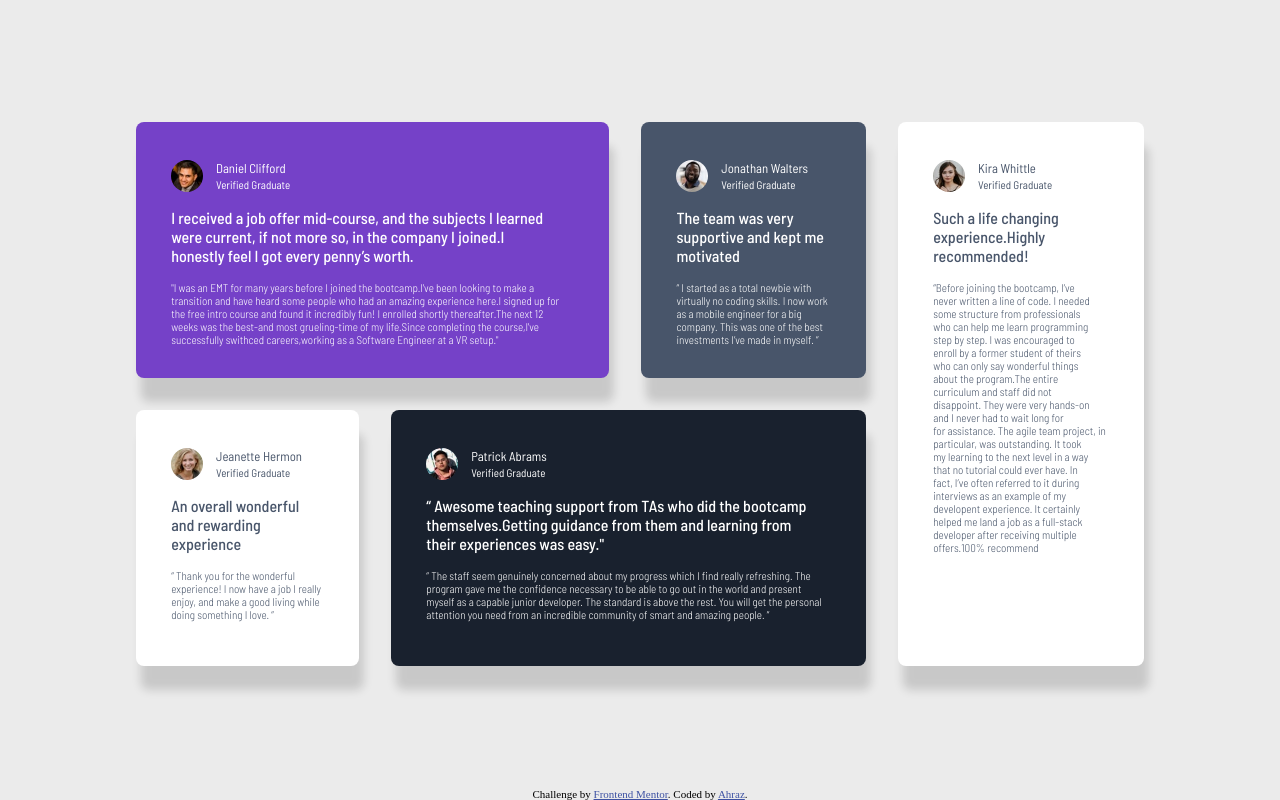
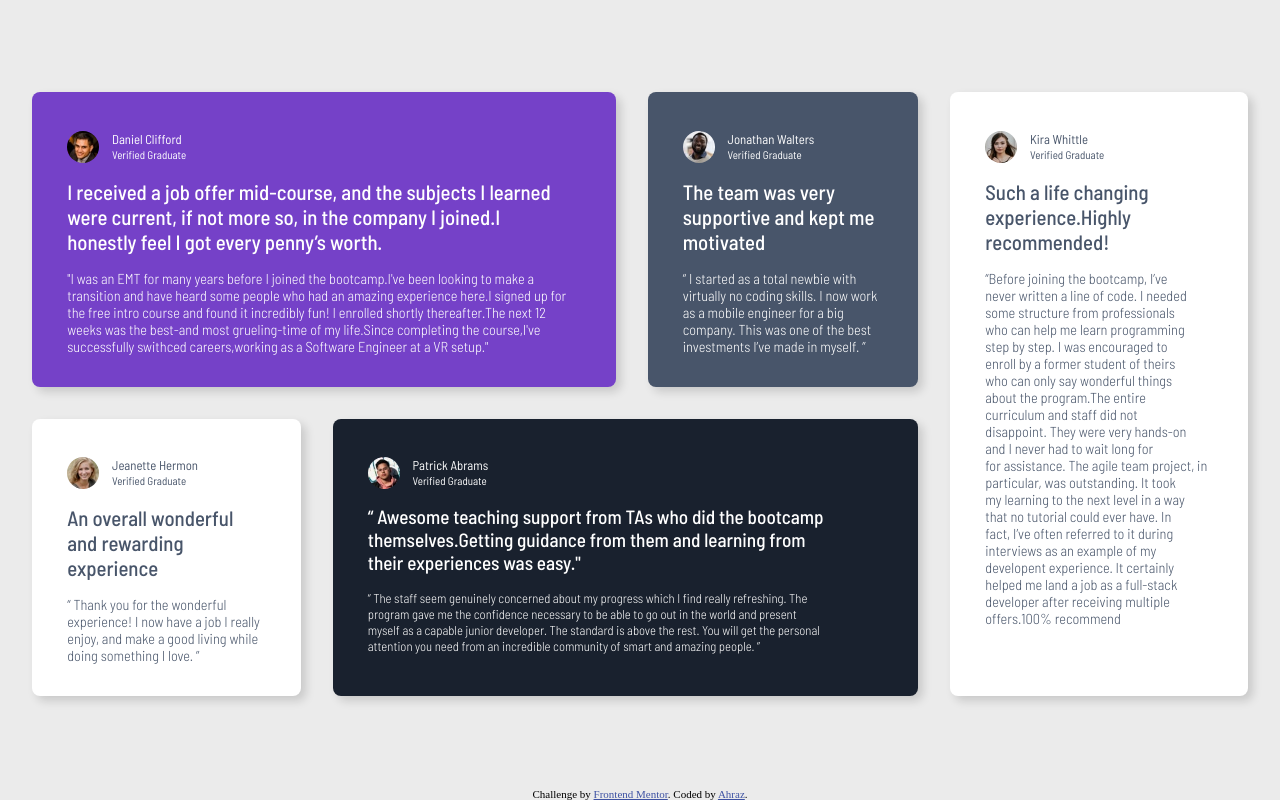
Before and after one commit to Ahraz1993/testimonials, a plain HTML site: page index.html in a window 1280 px wide. Drawn offline with Linux system fonts and the light colour scheme.

Commit message:
fourth Commit

```diff
--- a/app.css
+++ b/app.css
@@ -66,7 +66,7 @@ main{
 
     min-width: none;
     max-width: 22rem;
-    box-shadow: 0.3rem 1.5rem 0.6rem rgba(0, 0, 0, 0.15);
+    box-shadow: 0.3rem 0.3rem 0.6rem rgba(0, 0, 0, 0.15);
 }
 .top{
     background-color: hsl(263, 55%, 52%);
@@ -191,26 +191,20 @@ img{
 
     .box{
         max-width: none;
-        height:16rem;
     }
     .mobile{
         display:none;
     }
 
     .container{
-
-        max-width: 67rem;
-        min-width: 67rem;
+        height:auto;
+        max-width: 80rem;
+        min-width:80rem;
         display:grid;
         grid-template-columns: repeat(4,auto);
         grid-template-rows: repeat(2,auto);
     }
-    .profileImg{
-
-        height:0.5rem;
-    }
     .Kira{
-        height:auto;
         grid-column-start: 4;
         grid-column-end: 5;
         grid-row-start: 1;
@@ -226,19 +220,19 @@ img{
         max-width: none;
     }
     .briefExplanation p{
-        font-size: 1rem;
+        font-size: 1.3rem;
         padding-right: 2rem;
 
     }
     .mainExplanation p{
-        font-size: 0.7rem;
+        font-size: 0.9rem;
         padding-right: 2rem;
     }
     .patrick .briefExplanation p{
-        font-size: 1rem;
+        font-size: 1.2rem;
     }
     .patrick .mainExplanation p{
-        font-size: 0.7rem;
+        font-size: 0.8rem;
     }
 
 }
--- a/index.html
+++ b/index.html
@@ -44,7 +44,7 @@
           <p>the bootcamp.I've been looking to make a</p>
           <p>transition and have heard some people who</p>
           <p>had an amazing experience here.I signed up</p>
-          <p>for the free intro course and found it incredibly</p>
+          <p> the free intro course and found it incredibly</p>
           <p>fun!I enrolled shortly thereafter.The next 12</p>
           <p>weeks was the best-and most grueling-time</p>
           <p>of my life.Since completing the course,I've</p>
```
